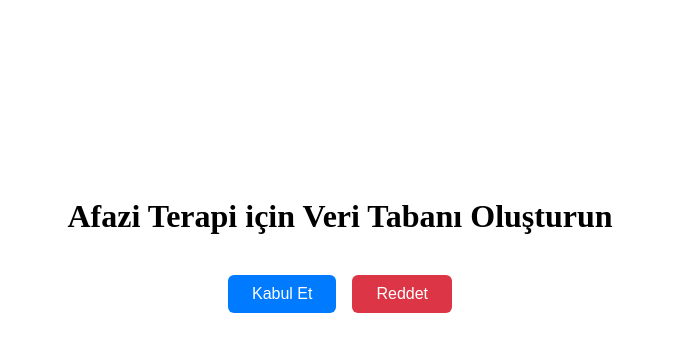
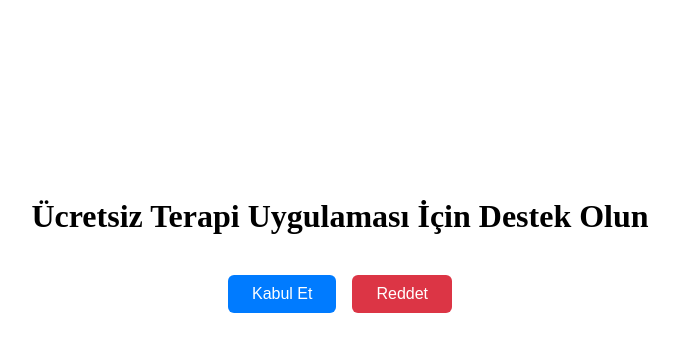
Before and after one commit to caltunay/therapy-app-data-generator, a Flask app: page / in a window 1280 px wide. Shown: the part 155-507 px from the top of the page, without its empty margins (300-979 px from the left). Run offline with Flask 3, Linux system fonts and the light colour scheme; data that the repository does not hold is empty.

Commit message:
html text and instructions edited

```diff
--- a/templates/index.html
+++ b/templates/index.html
@@ -10,11 +10,11 @@
     <div class="center-container">
         <div class="container">
             <h1 style="margin-bottom: 24px; text-align: center;">
-                Afazi Terapi için Veri Tabanı Oluşturun
+                Ücretsiz Terapi Uygulaması İçin Destek Olun
             </h1>
             {% if image_url %}
             <div class="instructions">
-                <strong>Not:</strong> Eğer görsel, kelimeyle eşleşiyorsa ve görselin bu kelimeyi temsil ettiği açıkça anlaşılıyorsa, kabul edin. Eğer görsel çok fazla farklı cevaba açık veya kelimeyi yalnızca görsele bakarak anlamak zor ise, reddedin.
+                <strong>Açıklama:</strong>Görsel kelimeyi açıkça temsil ediyorsa kabul edin, belirsizse reddedin.
             </div>
             <hr style="width: 60%; margin: 20px auto;">
             <h3>{{ translation }}</h3>
```
